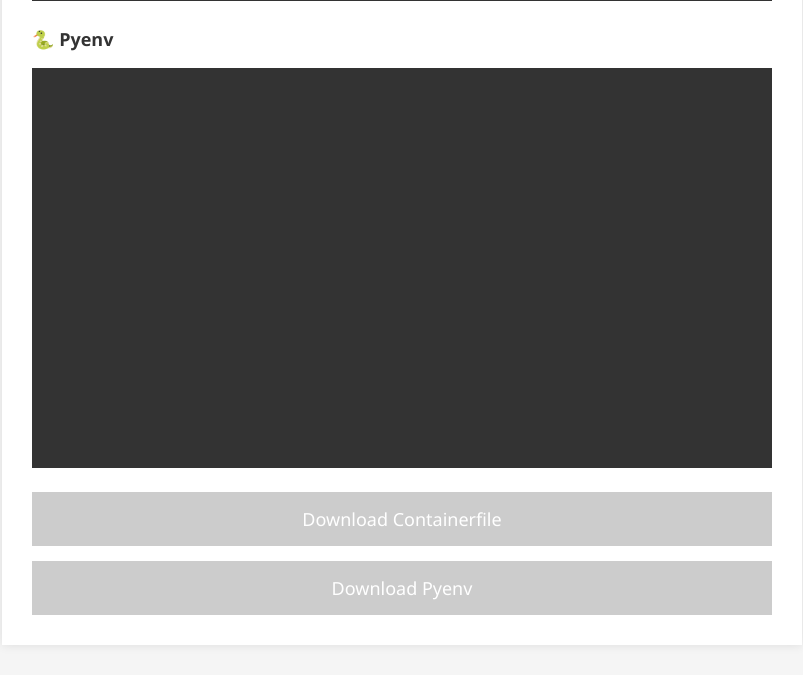
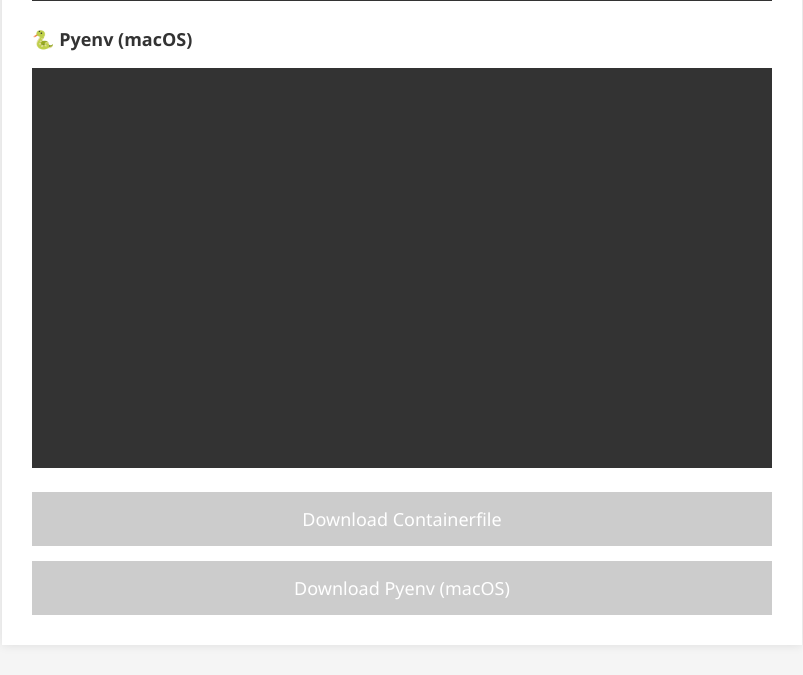
Before and after one commit to RomlinGroup/Flatpack, a Python web app: template client/templates/main.html in a window 1280 px wide. Shown: the part 641-1316 px from the top of the page, without its empty margins (238-1041 px from the left). Run offline with Jinja, Linux system fonts and the light colour scheme; the template is opened without the code that fills it, so the values that code supplies are empty.

Commit message:
Updated pyenv (macOS)

```diff
--- a/client/static/js/main.js
+++ b/client/static/js/main.js
@@ -76,7 +76,7 @@ downloadPyenvButton.addEventListener("click", () => {
     const url = URL.createObjectURL(blob);
     const anchor = document.createElement("a");
     anchor.href = url;
-    anchor.download = "pyenv.sh";
+    anchor.download = "pyenv_macos.sh";
     anchor.click();
     URL.revokeObjectURL(url);
 });
--- a/client/templates/main.html
+++ b/client/templates/main.html
@@ -23,11 +23,11 @@
             <textarea id="test-parser-result" autocomplete="off" readonly></textarea>
         </div>
         <div class="test-parser-pyenv-result">
-            <label for="test-parser-pyenv-result">🐍 Pyenv</label>
+            <label for="test-parser-pyenv-result">🐍 Pyenv (macOS)</label>
             <textarea id="test-parser-pyenv-result" autocomplete="off" readonly></textarea>
         </div>
         <button id="download-button" disabled>Download Containerfile</button>
-        <button id="download-pyenv-button" disabled>Download Pyenv</button>
+        <button id="download-pyenv-button" disabled>Download Pyenv (macOS)</button>
     </section>
 </main>
 
```
Also changed, not shown: 1 other file.
